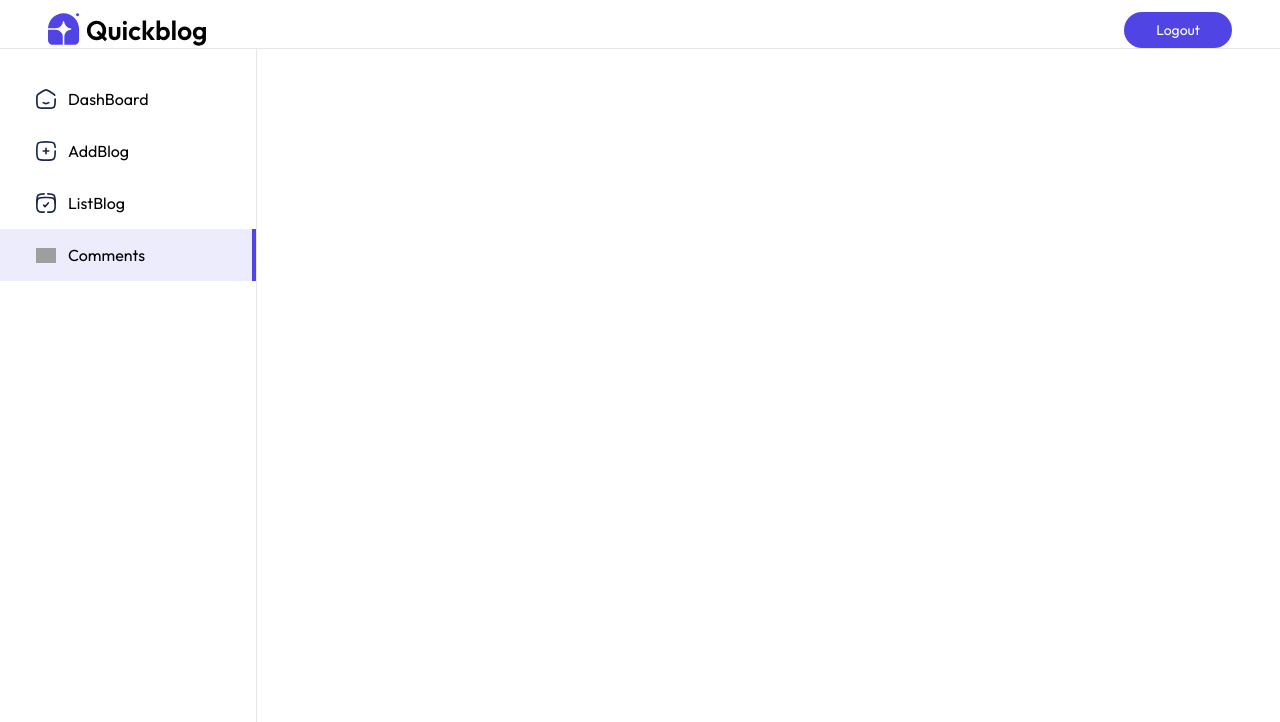
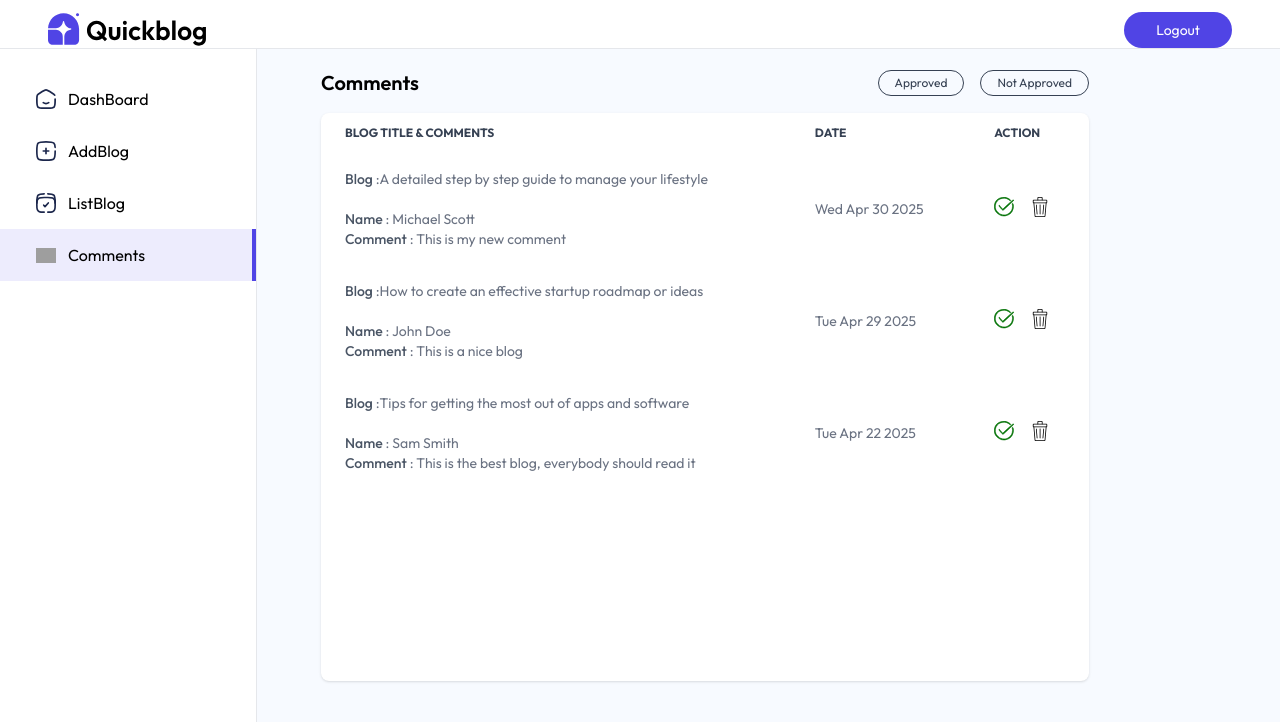
Before and after one commit to hiten8499/BlogMania, a React (Vite) app in the folder client/: page /admin/comments in a window 1280 px wide. Shown: the top 722 px of the page. Built offline with nearby package versions, Linux system fonts and the light colour scheme; grey boxes are pictures that could not be loaded.

Commit message:
Added Content to the Comments.jsx enabling admin to approve or UnApprove the Comments

```diff
--- a/client/src/components/Navbar.jsx
+++ b/client/src/components/Navbar.jsx
@@ -8,8 +8,9 @@
   return (
     <div className='flex justify-between items-center py-5 mx-8 sm:mx-20 xl:mx-32 '>
      <img onClick={()=>navigate('/')}  src={assets.logo} alt="logo" className='w-32 sm:w-44 cursor-pointer'/>
-     <button onClick={()=>navigate('/admin')}className='flex items-center gap-2 rounded-full text-sm cursor-pointer bg-primary text-white px-10 py-2.5'> Login
-        <img src={assets.arrow}  className='w-3' alt="arrow" srcset="" />
+     <button onClick={()=>navigate('/admin')}className='flex items-center gap-2 rounded-full text-sm
+     cursor-pointer bg-primary text-white px-10 py-2.5'> Admin Login
+        <img src={assets.arrow}  className='w-3' alt="arrow"/>
         </button>
     </div>
   )
--- /dev/null
+++ b/client/src/components/admin/CommentTableItem.jsx
@@ -0,0 +1,34 @@
+import React from 'react'
+import { assets } from '../../assets/assets';
+
+const CommentTableItem = ({comments,fetchComments}) => {
+
+    const {blog ,createdAt,_id}=comments;
+    const BlogDate=new Date(createdAt)
+  return (
+    <tr className='order-y border-gray-300'>
+      <td className='px-6 py-4'>
+        <b className='font-medium text-gray-600'>Blog</b> :{blog.title}
+        <br /> <br />
+        <b className='font-medium text-gray-600'>Name</b> : {comments.name}
+         <br />
+         <b className='font-medium text-gray-600'>Comment</b> : {comments.content}
+         </td>
+         <td className='px-6 py-4 max-sm:hidden'>
+            {BlogDate.toDateString()}
+         </td>
+          <td className='px-6 py-4'>
+             <div className='inline-flex items-center gap-4'>
+                {!comments.isApproved ?
+                < img src={assets.tick_icon} className='w-5 hover:scale-110
+                transition-all cursor-pointer'/> : <p className='text-xs border border-green-600
+                bg-green-100 text-green-600 rounded-full px-3 py-1'>Approved</p> }
+                <img src={assets.bin_icon} className='w-5 hover:scale-110
+                transition-all cursor-pointer' alt="" />
+             </div>
+          </td>
+    </tr>
+  )
+}
+
+export default CommentTableItem
--- a/client/src/pages/admin/Comments.jsx
+++ b/client/src/pages/admin/Comments.jsx
@@ -1,11 +1,70 @@
-import React from 'react'
+import React, { useEffect, useState } from 'react';
+import { comments_data } from '../../assets/assets';
+import CommentTableItem from '../../components/admin/CommentTableItem';
 
 const Comments = () => {
+  const [comments, setComments] = useState([]);
+  const [filter, setFilter] = useState('Not Approved');
+
+  const fetchComments = async () => {
+    setComments(comments_data);
+  };
+
+  useEffect(() => {
+    fetchComments();
+  }, []);
+
+  const filteredComments = comments.filter((comment) =>
+    filter === 'Approved' ? comment.isApproved === true : comment.isApproved === false
+  );
+
   return (
-    <div>
+    <div className='flex-1 pt-5 px-5 sm:pt sm:pl-16 bg-blue-50/50'>
+      <div className='flex justify-between items-center max-w-3xl'>
+        <h1 className='text-xl font-semibold'>Comments</h1>
+        <div className='flex gap-4'>
+          <button
+            onClick={() => setFilter('Approved')}
+            className={`shadow-custom-sm border rounded-full px-4 py-1 cursor-pointer text-xs ${
+              filter === 'Approved' ? 'text-primary' : 'text-gray-700'
+            }`}
+          >
+            Approved
+          </button>
+          <button
+            onClick={() => setFilter('Not Approved')}
+            className={`shadow-custom-sm border rounded-full px-4 py-1 cursor-pointer text-xs ${
+              filter === 'Not Approved' ? 'text-gray-700' : 'text-primary'
+            }`}
+          >
+            Not Approved
+          </button>
+        </div>
+      </div>
 
+      <div className='relative h-4/5 max-w-3xl overflow-x-auto mt-4 bg-white shadow rounded-lg scrollbar-hide'>
+        <table className='w-full text-sm text-gray-500'>
+          <thead className='text-xs text-gray-700 text-left uppercase'>
+            <tr>
+              <th scope='col' className='px-6 py-3'>Blog Title & Comments</th>
+              <th scope='col' className='px-6 py-3 max-sm:hidden'>Date</th>
+              <th scope='col' className='px-6 py-3'>Action</th>
+            </tr>
+          </thead>
+          <tbody>
+            {filteredComments.map((comment, index) => (
+              <CommentTableItem
+                key={comment._id}
+                comments={comment}
+                index={index + 1}
+                fetchComments={fetchComments}
+              />
+            ))}
+          </tbody>
+        </table>
+      </div>
     </div>
-  )
-}
+  );
+};
 
-export default Comments
+export default Comments;
```
